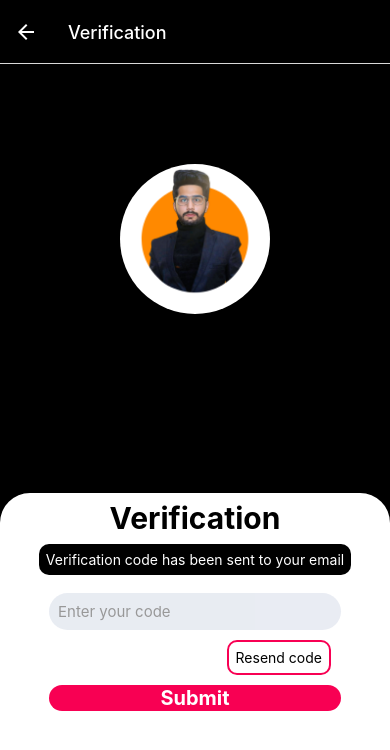
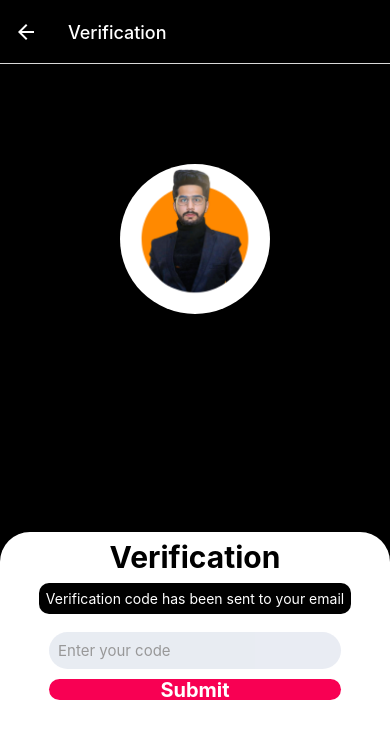
Before and after one commit to Muneeb244/MERN_Login_SignUp, a React Native app: screen /Verification in a window 390 px wide. Shown: the top 750 px of the page. Built offline with nearby package versions, Linux system fonts and the light colour scheme.

Commit message:
fixed some bugs

```diff
--- a/src/screens/Signup.js
+++ b/src/screens/Signup.js
@@ -20,7 +20,6 @@ import ErrorMessage from "../components/ErrorMessage";
 
 const Signup = ({ navigation }) => {
   const sendToBackend = (values, { resetForm }) => {
-    console.log("valuse in signnup", values);
     if (values.password !== values.confirmPassword)
       return alert("Passwords do not match");
 
@@ -33,7 +32,7 @@ const Signup = ({ navigation }) => {
     })
       .then((res) => res.json())
       .then((data) => {
-        if (data) {
+        if (data.message) {
           // resetForm();
           return navigation.navigate("Verification", { user: data.user });
         } else return alert(data);
--- a/src/screens/Verification.js
+++ b/src/screens/Verification.js
@@ -18,7 +18,7 @@ import ErrorMessage from "../components/ErrorMessage";
 
 const Verification = ({ navigation, route }) => {
 
-  const [error , setError] = useState(false)
+  const [error , setError] = useState(false);
 
   const sendToBackend = (values, { resetForm }) => {
     if (values.code == route.params?.user.verificationCode) {
@@ -39,7 +39,7 @@ const Verification = ({ navigation, route }) => {
           } else return alert(data);
         })
         .catch((err) => console.log(err));
-    } else setError(true)
+    } else alert("Invalid code")
   };
 
   const signinSchema = yup.object({
@@ -84,7 +84,7 @@ const Verification = ({ navigation, route }) => {
                   <View style={form.mainC}>
                     <TextInput
                       name="code"
-                      style={form.input}
+                      style={[form.input, {marginBottom: 10}]}
                       placeholder="Enter your code"
                       secureTextEntry
                       onChangeText={handleChange("code")}
@@ -92,23 +92,12 @@ const Verification = ({ navigation, route }) => {
                       onBlur={handleBlur("code")}
                     />
                     <ErrorMessage
-                      error={errors["code"] || "Invalid code"}
-                      visible={touched["code"] || error}
+                      error={errors["code"]}
+                      visible={touched["code"]}
                     />
-                    <View
-                      style={{
-                        width: "100%",
-                        padding: 10,
-                        alignItems: "flex-end",
-                      }}
-                    >
-                      <Pressable onPress={() => console.log("reseding code")}>
-                        <Text style={form.verify}>Resend code</Text>
-                      </Pressable>
-                    </View>
                     <Buttons
                       title="Submit"
-                      height="22%"
+                      height="30%"
                       onPress={handleSubmit}
                     />
                   </View>
@@ -149,7 +138,7 @@ const styles = StyleSheet.create({
     paddingTop: 7,
     backgroundColor: "#fff",
     width: "100%",
-    height: "45%",
+    height: "40%",
     alignItems: "center",
     borderTopLeftRadius: 30,
     borderTopRightRadius: 30,
```
Also changed, not shown: 1 other file (tests, documents, lock files or other folders).
